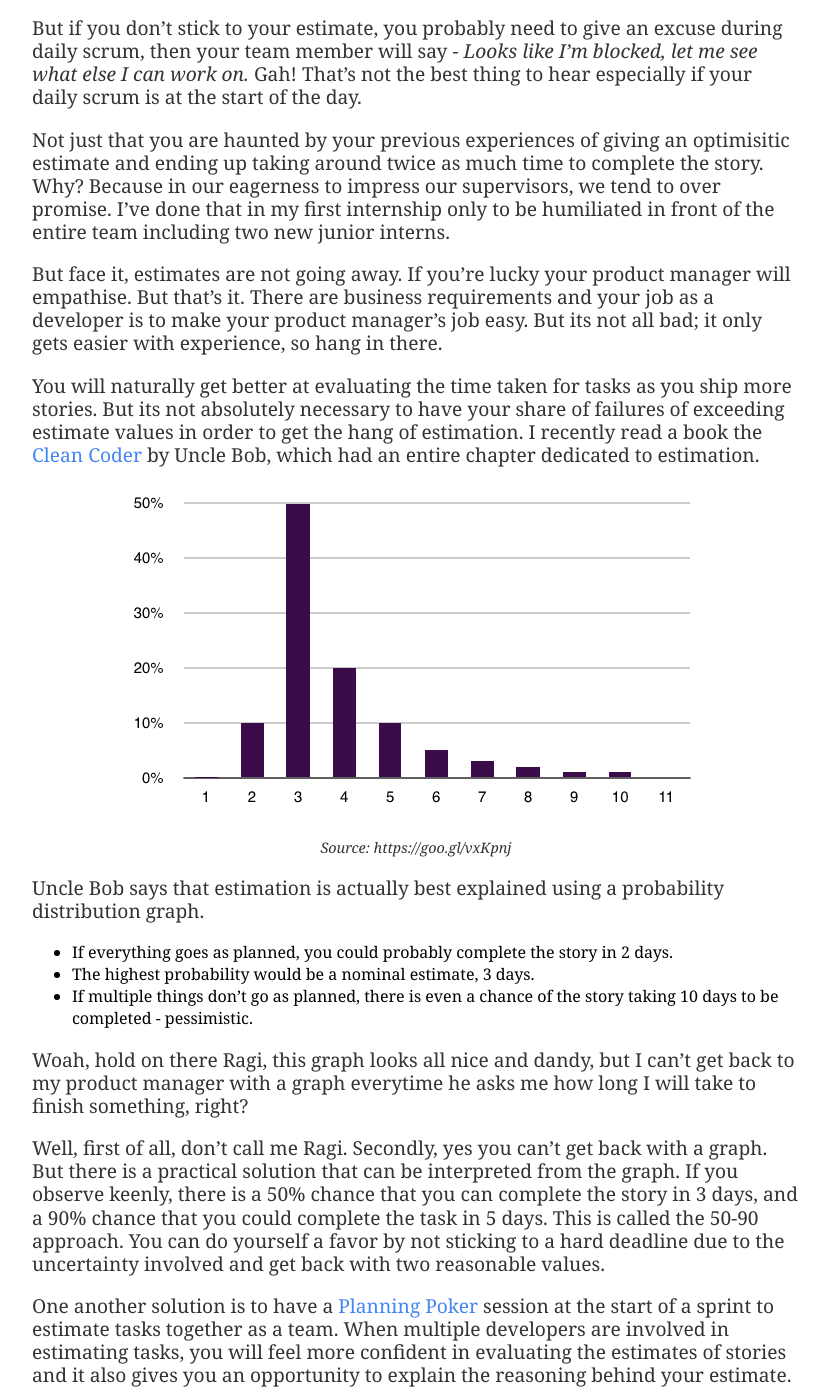
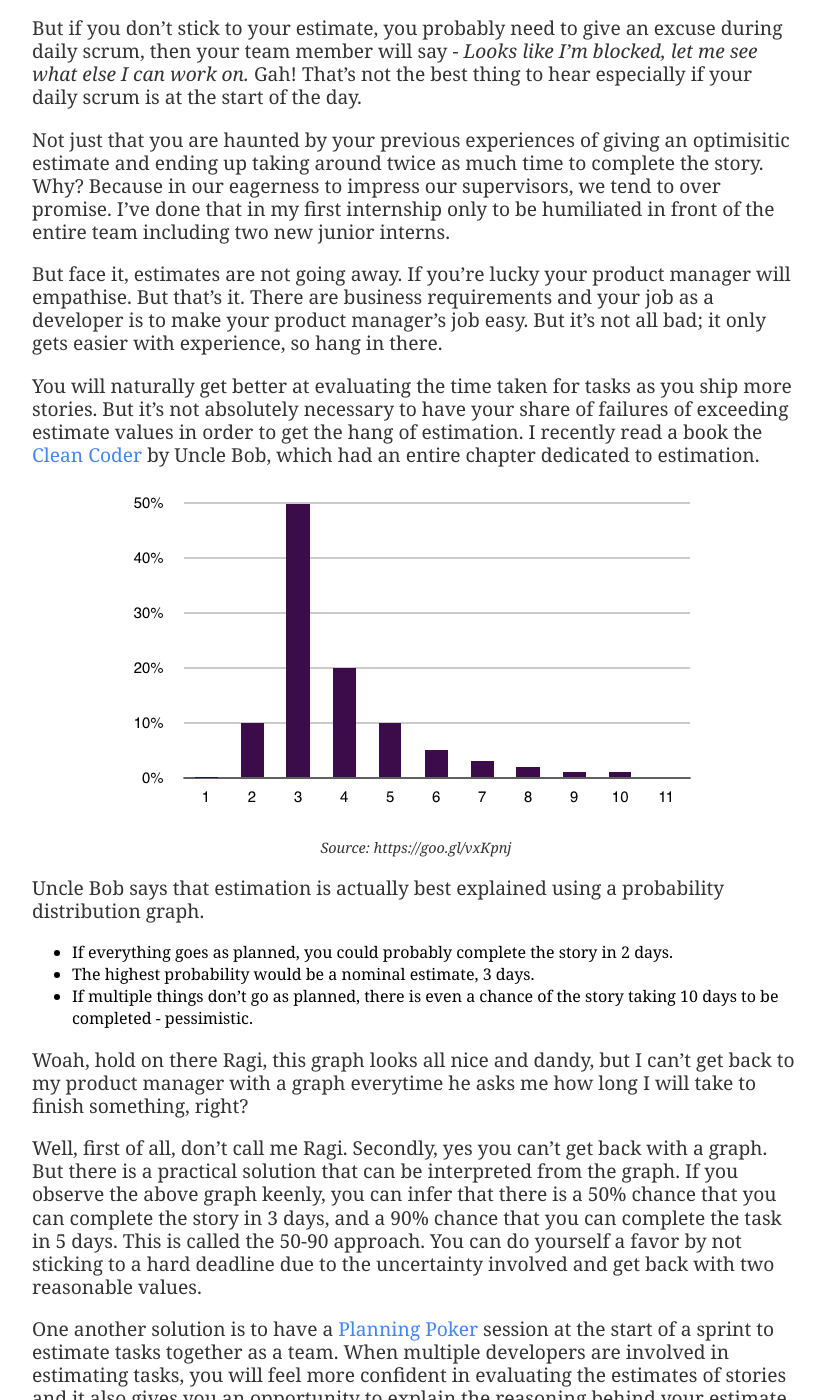
Before and after one commit to RaghavRamesh/RaghavRamesh.github.io, a Jekyll site: the page built from _posts/2016-11-01-estimation.md, in a window 1280 px wide and 1400 px high, scrolled down 473 px. Shown: the whole window, without its empty margins (224-1053 px from the left). Built offline with Jekyll 4.4.1, drawn with Linux system fonts in a browser that asks for light colours; comment, search, counter and statistics services are not loaded; some of the changed text lies outside the part shown.

Commit message:
Fixed typos in estimation post

```diff
--- a/_posts/2016-11-01-estimation.md
+++ b/_posts/2016-11-01-estimation.md
@@ -4,7 +4,7 @@
 date: 2016-11-01
 ---
 
-All developers are asked some variation of this frightening question - *How long will you take to finish this?* or *By when can you finish this?* or something else. Its frightening because its tough to consistently deliver within the estimate.
+All developers are asked some variation of this frightening question - *How long will you take to finish this?* or *By when can you finish this?* or something else. It's frightening because it's tough to consistently deliver within the estimate.
 
 Why?
 There is a lot of uncertainty when a [user story](https://en.wikipedia.org/wiki/User_story) is defined. There are multiple variables involved in the estimation process. Yet, you, the developer, are expected to make a commitment. If you haven't already realised that you're not alone, it's worse because you would be blaming yourself and thinking you’re incompetent when you don't finish it by the given estimate.
@@ -15,9 +15,9 @@
 
 Not just that you are haunted by your previous experiences of giving an optimisitic estimate and ending up taking around twice as much time to complete the story. Why? Because in our eagerness to impress our supervisors, we tend to over promise. I’ve done that in my first internship only to be humiliated in front of the entire team including two new junior interns.
 
-But face it, estimates are not going away. If you’re lucky your product manager will empathise. But that’s it. There are business requirements and your job as a developer is to make your product manager’s job easy. But its not all bad; it only gets easier with experience, so hang in there.
+But face it, estimates are not going away. If you’re lucky your product manager will empathise. But that’s it. There are business requirements and your job as a developer is to make your product manager’s job easy. But it's not all bad; it only gets easier with experience, so hang in there.
 
-You will naturally get better at evaluating the time taken for tasks as you ship more stories. But its not absolutely necessary to have your share of failures of exceeding estimate values in order to get the hang of estimation. I recently read a book the [Clean Coder](https://www.amazon.com/Clean-Coder-Conduct-Professional-Programmers/dp/0137081073) by Uncle Bob, which had an entire chapter dedicated to estimation.
+You will naturally get better at evaluating the time taken for tasks as you ship more stories. But it's not absolutely necessary to have your share of failures of exceeding estimate values in order to get the hang of estimation. I recently read a book the [Clean Coder](https://www.amazon.com/Clean-Coder-Conduct-Professional-Programmers/dp/0137081073) by Uncle Bob, which had an entire chapter dedicated to estimation.
 
 {: .center}
 ![Probability Distribution](../../../../images/distribution.png)
@@ -26,18 +26,19 @@
 *Source: https://goo.gl/vxKpnj*
 
 Uncle Bob says that estimation is actually best explained using a probability distribution graph.
+
  * If everything goes as planned, you could probably complete the story in 2 days.
  * The highest probability would be a nominal estimate, 3 days.
  * If multiple things don't go as planned, there is even a chance of the story taking 10 days to be completed - pessimistic.
 
 Woah, hold on there Ragi, this graph looks all nice and dandy, but I can't get back to my product manager with a graph everytime he asks me how long I will take to finish something, right?
 
-Well, first of all, don't call me Ragi. Secondly, yes you can't get back with a graph. But there is a practical solution that can be interpreted from the graph. If you observe keenly, there is a 50% chance that you can complete the story in 3 days, and a 90% chance that you could complete the task in 5 days. This is called the 50-90 approach. You can do yourself a favor by not sticking to a hard deadline due to the uncertainty involved and get back with two reasonable values.
+Well, first of all, don't call me Ragi. Secondly, yes you can't get back with a graph. But there is a practical solution that can be interpreted from the graph. If you observe the above graph keenly, you can infer that there is a 50% chance that you can complete the story in 3 days, and a 90% chance that you can complete the task in 5 days. This is called the 50-90 approach. You can do yourself a favor by not sticking to a hard deadline due to the uncertainty involved and get back with two reasonable values.
 
 One another solution is to have a [Planning Poker](https://en.wikipedia.org/wiki/Planning_poker) session at the start of a sprint to estimate tasks together as a team. When multiple developers are involved in estimating tasks, you will feel more confident in evaluating the estimates of stories and it also gives you an opportunity to explain the reasoning behind your estimate.
 
 An objective approach on things to consider while estimating a story or a task is given in [this link](http://softwareengineering.stackexchange.com/questions/648/how-to-respond-when-you-are-asked-for-an-estimate).
 
-Estimation is hard because its hard to predict the variables that may affect your work in the future. But you can definitely take steps from your end to become better at evaluation.
+Estimation is hard because it's hard to predict the variables that may affect your work in the future. But you can definitely take steps from your end to become better at evaluation.
 
 How do you deal with estimation? Do you have any useful tips? If so do share them with me by commenting below!
```
